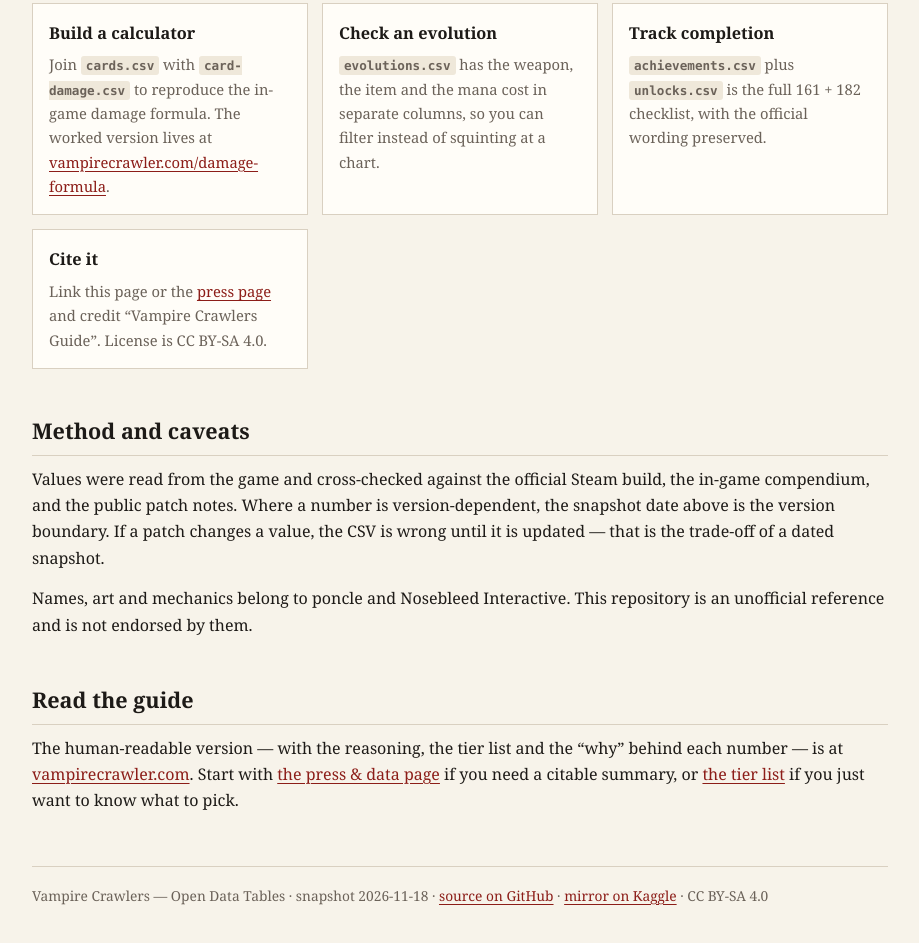
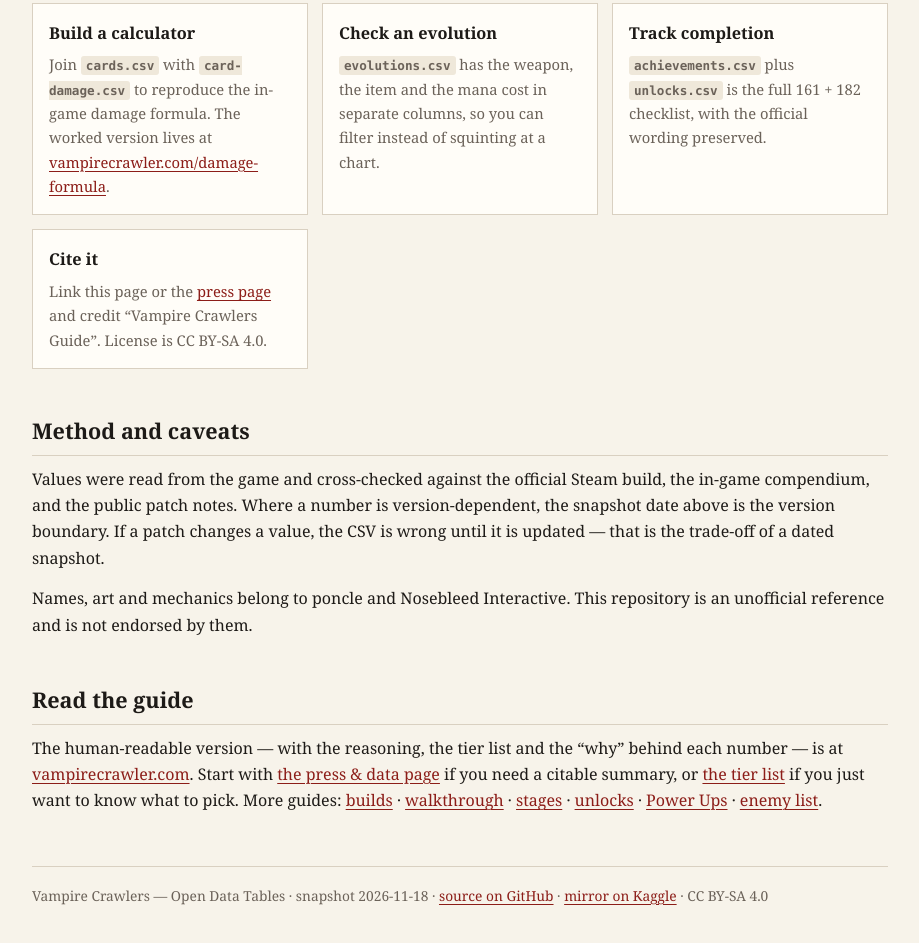
Before and after one commit to thedogb/vampire-crawlers-guide-data, a plain HTML site: page index.html in a window 1280 px wide. Shown: the part 1807-2750 px from the top of the page, without its empty margins (180-1099 px from the left). Drawn offline with Linux system fonts and the light colour scheme.

Commit message:
data: add more guide links for readers

```diff
--- a/index.html
+++ b/index.html
@@ -91,7 +91,7 @@ code{font:600 .86em ui-monospace,SFMono-Regular,Menlo,monospace;background:#efe8
 <p>Names, art and mechanics belong to poncle and Nosebleed Interactive. This repository is an unofficial reference and is not endorsed by them.</p>
 
 <h2>Read the guide</h2>
-<p>The human-readable version — with the reasoning, the tier list and the “why” behind each number — is at <a href="https://vampirecrawler.com/">vampirecrawler.com</a>. Start with <a href="https://vampirecrawler.com/press/">the press &amp; data page</a> if you need a citable summary, or <a href="https://vampirecrawler.com/tier-list/">the tier list</a> if you just want to know what to pick.</p>
+<p>The human-readable version — with the reasoning, the tier list and the “why” behind each number — is at <a href="https://vampirecrawler.com/">vampirecrawler.com</a>. Start with <a href="https://vampirecrawler.com/press/">the press &amp; data page</a> if you need a citable summary, or <a href="https://vampirecrawler.com/tier-list/">the tier list</a>  if you just want to know what to pick. More guides: <a href="https://vampirecrawler.com/builds/">builds</a> · <a href="https://vampirecrawler.com/walkthrough/">walkthrough</a> · <a href="https://vampirecrawler.com/stages/">stages</a> · <a href="https://vampirecrawler.com/unlocks/">unlocks</a> · <a href="https://vampirecrawler.com/power-ups/">Power Ups</a> · <a href="https://vampirecrawler.com/enemy-list/">enemy list</a>.</p>
 
 <footer>
 <p>Vampire Crawlers — Open Data Tables · snapshot 2026-11-18 · <a href="https://github.com/thedogb/vampire-crawlers-guide-data">source on GitHub</a> · <a href="https://www.kaggle.com/datasets/thedoga/vampire-crawlers-guide-data">mirror on Kaggle</a> · CC BY-SA 4.0</p>
```
